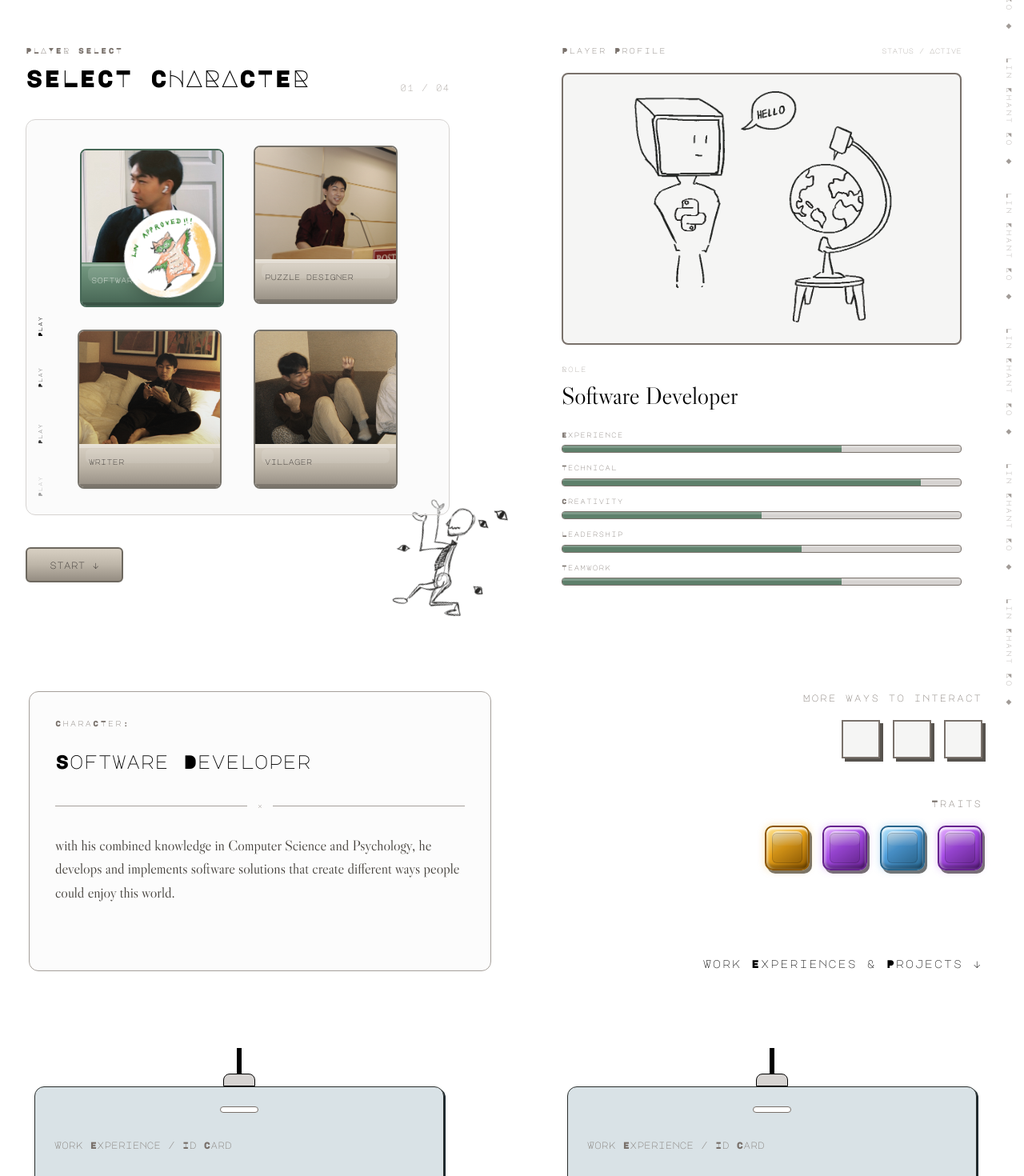
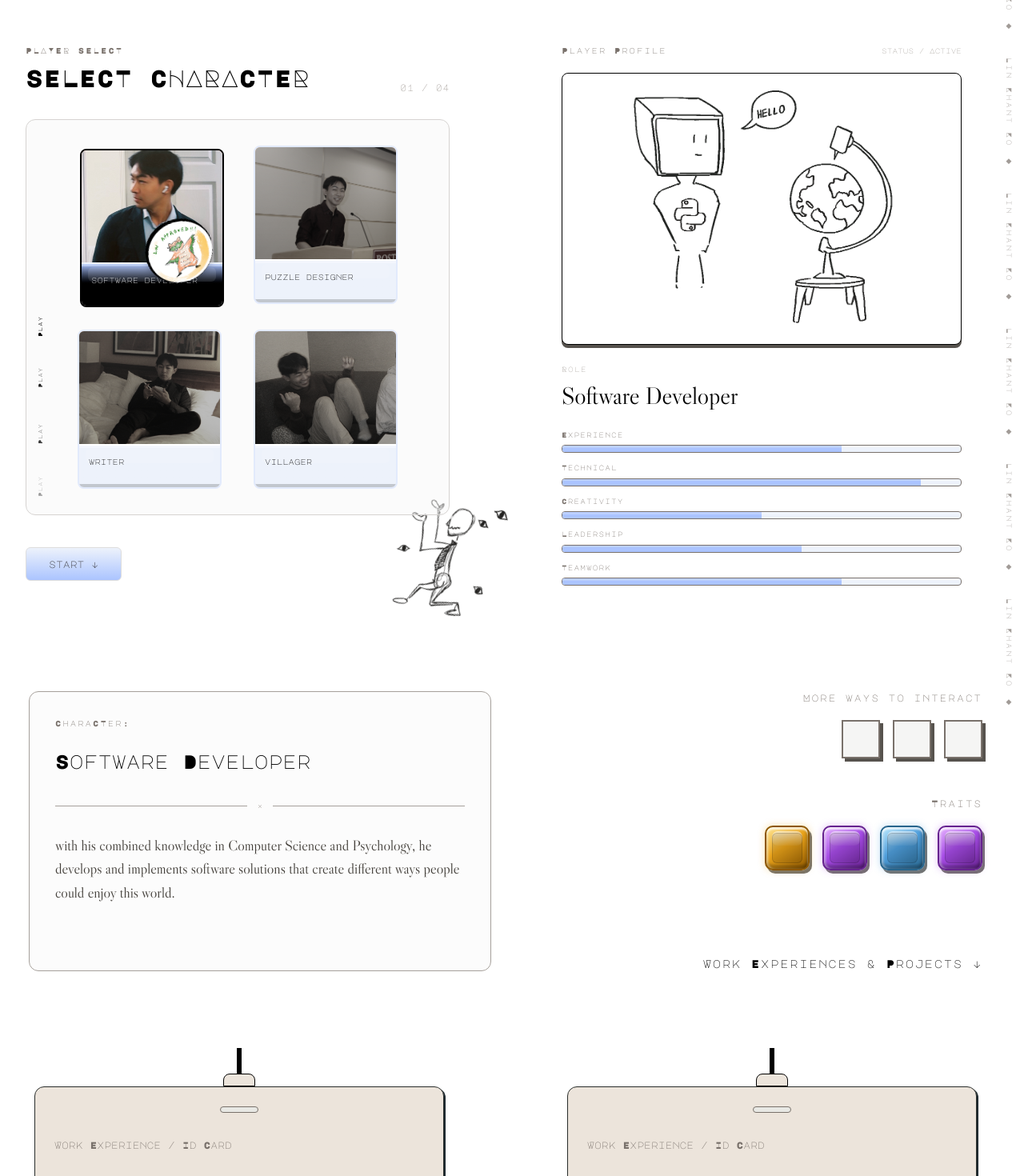
Before and after one commit to Linkhant19/portfolio, a React (Vite) app: page / in a window 1280 px wide. Shown: the top 1470 px of the page at 80% size. Built offline with nearby package versions, Linux system fonts and the light colour scheme; some icons are missing.

Commit message:
changed color palette for main page

```diff
--- a/src/components/character/CharacterDisplay.jsx
+++ b/src/components/character/CharacterDisplay.jsx
@@ -22,14 +22,14 @@ function CharacterStat({ label, value }) {
                     overflow-hidden
                     rounded-sm
                     border border-stone-500
-                    bg-stone-300
+                    bg-[#edf2fb]
                 "
             >
 
                 <div
                     className="
                         h-full
-                        bg-[#5E806B]
+                        bg-[#abc4ff]
                         transition-[width]
                         duration-500
                         ease-out
@@ -90,8 +90,9 @@ export default function CharacterDisplay({ character }) {
                         items-center justify-center
                         overflow-hidden
                         rounded-lg
-                        border-2 border-stone-500
-                        bg-stone-100
+                        border-1 black
+                        bg-[#ffffff]
+                        shadow-[0px_4px_0_#57534e]
                     "
                 >
                     <img
--- a/src/components/character/CharacterOption.jsx
+++ b/src/components/character/CharacterOption.jsx
@@ -45,13 +45,13 @@ export default function CharacterOption({
 
                     ${
                         isSelected
-                            ? "border-[#476857]"
-                            : "border-[#77736B]"
+                            ? "border-[#000000]"
+                            : "border-[#e2eafc]"
                     }
                 `}
             >
 
-                <div className="aspect-[5/4] overflow-hidden bg-stone-200">
+                <div className="aspect-[5/4] overflow-hidden bg-[#ffd7ba]">
 
                     <img
                         src={
@@ -70,9 +70,9 @@ export default function CharacterOption({
                                 isSelected
                                     ? "scale-[1.03] saturate-100"
                                     : `
-                                        saturate-[0.55]
-                                        brightness-95
-                                        group-hover:saturate-90
+                                        saturate-[0.15]
+                                        brightness-75
+                                        group-hover:saturate-80
                                     `
                             }
                         `}
@@ -97,8 +97,8 @@ export default function CharacterOption({
                         className="
                             pointer-events-none
                             absolute
-                            right-[-20%]
-                            top-[30%]
+                            right-[-10%]
+                            top-[40%]
                             z-30
                             rotate-[-10deg]
                         "
@@ -108,9 +108,9 @@ export default function CharacterOption({
                             alt=""
                             aria-hidden="true"
                             className="
-                                w-50
+                                w-35
                                 animate-sticker-slap
-                                drop-shadow-[0_6px_10px_rgba(0,0,0,0.22)]
+                                sticker-outline
                             "
                         />
                     </div>
@@ -127,18 +127,18 @@ export default function CharacterOption({
                         ${
                             isSelected
                                 ? `
-                                    border-[#799982]
+                                    border-[#edf2fb]
                                     bg-gradient-to-b
-                                    from-[#769A82]
-                                    via-[#5E806B]
-                                    to-[#456453]
+                                    from-[#abc4ff]
+                                    via-[#000000]
+                                    to-[#000000]
                                 `
                                 : `
-                                    border-[#E8E1D5]
+                                    border-[#ffffff]
                                     bg-gradient-to-b
-                                    from-[#D8D0C3]
-                                    via-[#BDB5A8]
-                                    to-[#958D82]
+                                    from-[#edf2fb]
+                                    via-[#edf2fb]
+                                    to-[#edf2fb]
                                 `
                         }
 
@@ -168,8 +168,8 @@ export default function CharacterOption({
 
                                 ${
                                     isSelected
-                                        ? "text-[#F3F7F1]"
-                                        : "text-stone-800"
+                                        ? "text-[#ffffff]"
+                                        : "text-[#000000]"
                                 }
                             `}
                         >
--- a/src/components/character/CharacterSelector.jsx
+++ b/src/components/character/CharacterSelector.jsx
@@ -213,12 +213,12 @@ export default function CharacterSelector({
                         cursor-pointer
 
                         rounded-md
-                        border-2 border-[#6D685F]
+                        border-1 border-[#dddddd]
 
                         bg-gradient-to-b
-                        from-[#D8D0C3]
-                        via-[#BDB5A8]
-                        to-[#958D82]
+                        from-[#edf2fb]
+                        via-[#ccdbfd]
+                        to-[#abc4ff]
 
                         px-7 py-3
 
@@ -234,7 +234,8 @@ export default function CharacterSelector({
                         transition-transform
                         duration-100
 
-                        hover:-translate-y-1
+                        hover:-translate-y-0.5
+                        hover:border-[#000000]
 
                         active:translate-x-[3px]
                         active:translate-y-[3px]
--- a/src/components/portfolio/RetroComputer.jsx
+++ b/src/components/portfolio/RetroComputer.jsx
@@ -18,7 +18,7 @@ export default function RetroComputer({ project }) {
             <div
                 className="
                     rounded-[20px]
-                    bg-[#E2DDD1]
+                    bg-[#d8e2dc]
                     p-5
                     border
                 "
--- a/src/components/portfolio/WorkBadge.jsx
+++ b/src/components/portfolio/WorkBadge.jsx
@@ -22,7 +22,7 @@ export default function WorkBadge({ project }) {
                 <div className="
                     h-4 w-10 rounded-t-lg
                     border
-                    bg-stone-300
+                    bg-[#ece4db]
                 " />
 
             </div>
@@ -70,7 +70,7 @@ export default function WorkBadge({ project }) {
                             flex w-full cursor-pointer
                             flex-col rounded-xl
                             border
-                            bg-[#D9E2E6] p-6
+                            bg-[#ece4db] p-6
                             text-left text-[#292D2B]
                             shadow-[2px_2px_0px_#1F2A30]
                             focus-visible:outline-2
@@ -88,7 +88,7 @@ export default function WorkBadge({ project }) {
                             mx-auto mb-8 block
                             h-2 w-12 rounded-full
                             border border-stone-500
-                            bg-white
+                            bg-[#e8e8e4]
                         " />
 
                         {/* HEADER */}
@@ -189,8 +189,7 @@ export default function WorkBadge({ project }) {
                             flex flex-col
                             rounded-xl border-2
                             border-[#F6F7F5]
-                            bg-[#4F6D7A] p-6
-                            text-[#E7F5E9]
+                            bg-[#ece4db] p-6
                             shadow-[6px_8px_0px_#1F2A30]
                             text-start
                         "
@@ -200,8 +199,8 @@ export default function WorkBadge({ project }) {
                         }}
                     >
 
-                        <p className="font-major-mono text-xs text-[#A9D4BA]">
-                            EXPERIENCE DETAILS
+                        <p className="font-major-mono text-xs text-[#aaaaaa]">
+                            Experience Details
                         </p>
 
                         <h3 className="
@@ -231,7 +230,6 @@ export default function WorkBadge({ project }) {
                                 border-t border-[#F6F7F5]
                                 pt-4 text-center
                                 font-major-mono text-xs
-                                text-[#A9D4BA]
                                 hover:opacity-60
                                 focus-visible:outline-2
                             "
--- a/src/index.css
+++ b/src/index.css
@@ -177,3 +177,17 @@ html {
         animation: none;
     }
 }
+
+/* my sticker outline to not have a rectangle outline for my png sticker */
+.sticker-outline {
+    filter:
+        drop-shadow(.5px 0 0 #000000)
+        drop-shadow(-.5px 0 0 #000000)
+        drop-shadow(0 .5px 0 #000000)
+        drop-shadow(0 -.5px 0 #000000)
+        drop-shadow(.5px .5px 0 #000000)
+        drop-shadow(-.5px .5px 0 #000000)
+        drop-shadow(.5px -.5px 0 #000000)
+        drop-shadow(-.5px -.5px 0 #000000)
+        drop-shadow(0 2px 5px rgba(0, 0, 0, 0.22));
+}
```
